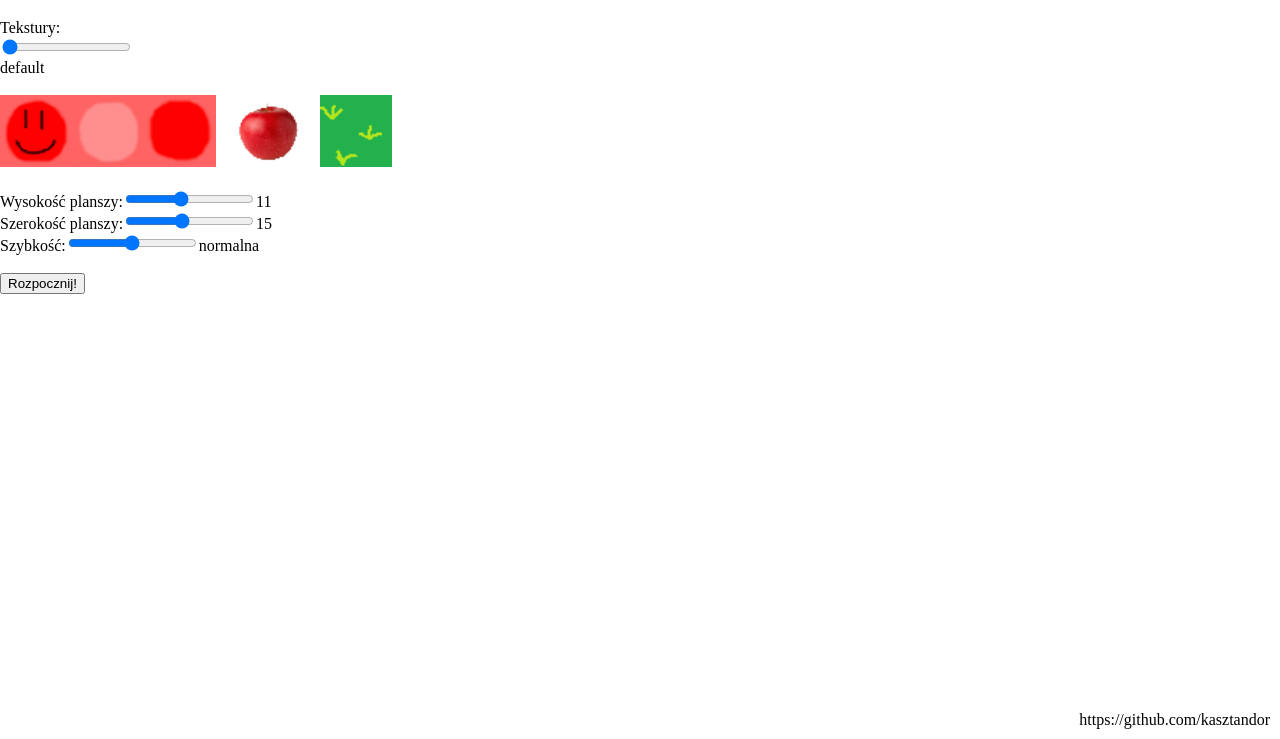
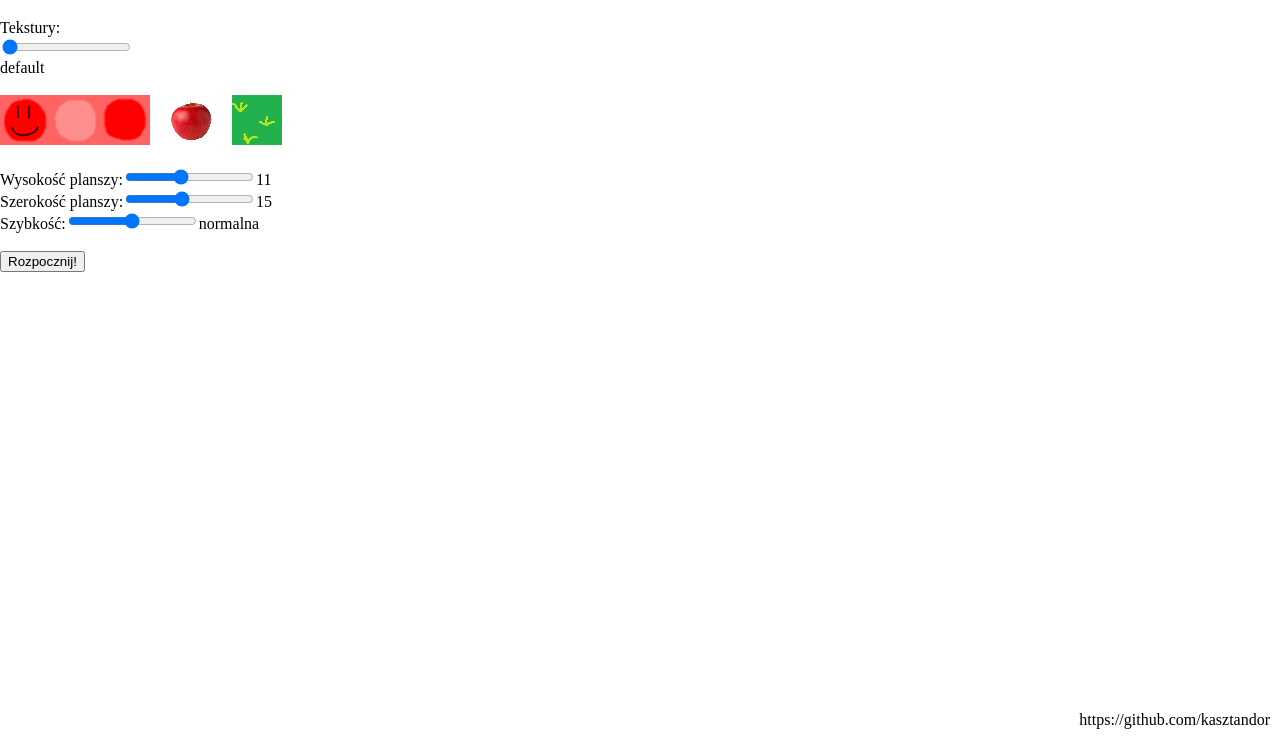
Before and after one commit to Kasztandor/snake, a plain HTML site: page index.html in a window 1280 px wide. Shown: the part 61-800 px from the top of the page. Drawn offline with Linux system fonts and the light colour scheme.

Commit message:
static size of images in options

```diff
--- a/script.js
+++ b/script.js
@@ -21,19 +21,17 @@ var bsize = 50
 function boxSize() {
 	var bs1 = Math.floor(window.innerHeight / (size[0]))
 	var bs2 = Math.floor(window.innerWidth / (size[1]))
-	console.log(window.innerHeight+" "+bs1)
 	bsize = bs1>bs2?bs2:bs1
 	//bsize = bs1
 	document.documentElement.style.setProperty('--box-size', bsize+'px');
 }
 function startPage(){
-	console.log(texturesBar);
-	document.getElementsByTagName("main")[0].innerHTML='<h1>Swobodny wenż</h1>Tekstury:<br><input id="textures" type="range" min="0" max="'+(Object.keys(textures).length-1)+'" value="'+texturesBar+'"><br><span id="texturesDisplay">'+textures[texturesBar]+'</span><br><br><div id="texturesPresentation"><div id="texturesPresentation"><img src="resources/'+textures[texturesBar]+'/skin0.png"><img src="resources/'+textures[texturesBar]+'/skin1.png"><img src="resources/'+textures[texturesBar]+'/skin2.png"> <img src="resources/'+textures[texturesBar]+'/fruit.png"> <img src="resources/'+textures[texturesBar]+'/background.png"></div></div><br>Wysokość planszy:<input id="boardHeight" type="range" min="1" max="8" value="'+sizeBar[0]+'"><span id="boardHeightDisplay">'+size[0]+'</span><br>Szerokość planszy:<input id="boardWidth" type="range" min="1" max="8" value="'+sizeBar[1]+'"><span id="boardWidthDisplay">'+size[1]+'</span><br>Szybkość:<input id="boardSpeed" type="range" min="0" max="4" value="'+speedBar+'"><span id="boardSpeedDisplay">normalna</span><br><br><button onclick=\'start(size[0],size[1])\'>Rozpocznij!</button>';
+	document.getElementsByTagName("main")[0].innerHTML='<h1>Swobodny wenż</h1>Tekstury:<br><input id="textures" type="range" min="0" max="'+(Object.keys(textures).length-1)+'" value="'+texturesBar+'"><br><span id="texturesDisplay">'+textures[texturesBar]+'</span><br><br><div id="texturesPresentation"><div id="texturesPresentation"><img class="dimg" src="resources/'+textures[texturesBar]+'/skin0.png"><img class="dimg" src="resources/'+textures[texturesBar]+'/skin1.png"><img class="dimg" src="resources/'+textures[texturesBar]+'/skin2.png"> <img class="dimg" src="resources/'+textures[texturesBar]+'/fruit.png"> <img class="dimg" src="resources/'+textures[texturesBar]+'/background.png"></div></div><br>Wysokość planszy:<input id="boardHeight" type="range" min="1" max="8" value="'+sizeBar[0]+'"><span id="boardHeightDisplay">'+size[0]+'</span><br>Szerokość planszy:<input id="boardWidth" type="range" min="1" max="8" value="'+sizeBar[1]+'"><span id="boardWidthDisplay">'+size[1]+'</span><br>Szybkość:<input id="boardSpeed" type="range" min="0" max="4" value="'+speedBar+'"><span id="boardSpeedDisplay">normalna</span><br><br><button onclick=\'start(size[0],size[1])\'>Rozpocznij!</button>';
 	document.querySelector("#textures").oninput = function(){
 		texturesBar = this.value;
 		var fldName = textures[texturesBar];
 		document.querySelector("#texturesDisplay").innerHTML = fldName+":";
-		document.querySelector("#texturesPresentation").innerHTML = '<img src="resources/'+fldName+'/skin0.png"><img src="resources/'+fldName+'/skin1.png"><img src="resources/'+fldName+'/skin2.png">&emsp;<img src="resources/'+fldName+'/fruit.png">&emsp;<img src="resources/'+fldName+'/background.png">';
+		document.querySelector("#texturesPresentation").innerHTML = '<img class="dimg" src="resources/'+fldName+'/skin0.png"><img class="dimg" src="resources/'+fldName+'/skin1.png"><img class="dimg" src="resources/'+fldName+'/skin2.png">&emsp;<img class="dimg" src="resources/'+fldName+'/fruit.png">&emsp;<img class="dimg" src="resources/'+fldName+'/background.png">';
 		document.documentElement.style.setProperty('--skin0', 'url("resources/'+fldName+'/skin0.png")');
 		document.documentElement.style.setProperty('--skin1', 'url("resources/'+fldName+'/skin1.png")');
 		document.documentElement.style.setProperty('--skin2', 'url("resources/'+fldName+'/skin2.png")');
--- a/style.css
+++ b/style.css
@@ -87,6 +87,10 @@ img{
 	width: var(--box-size);
 	height: var(--box-size);
 }
+.dimg{
+	width: 50px;
+	height: 50px;
+}
 
 section:last-child{
 	font-size: 16px;
```
